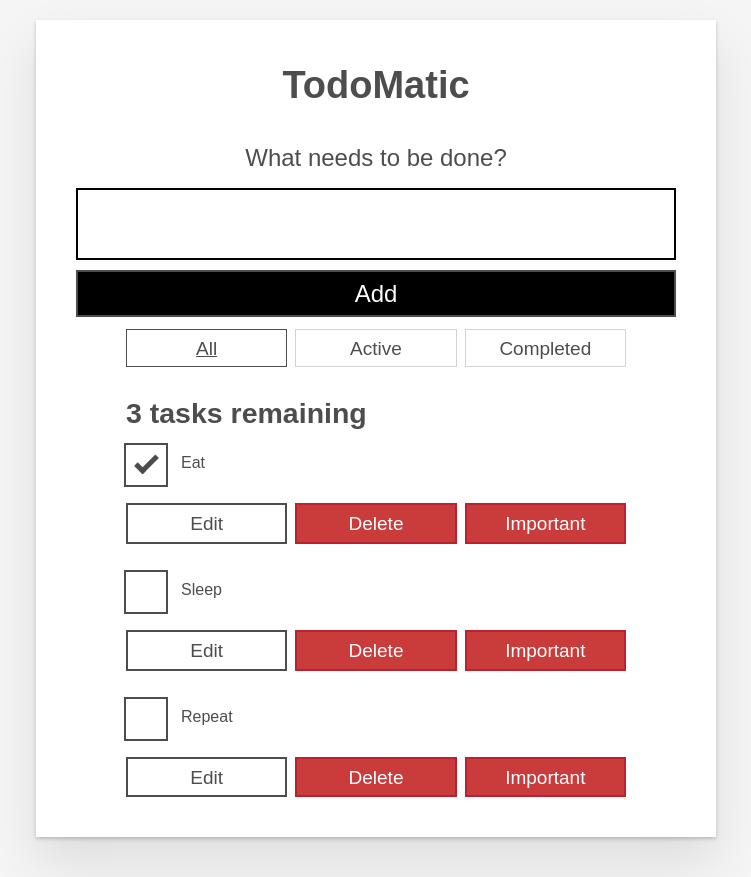
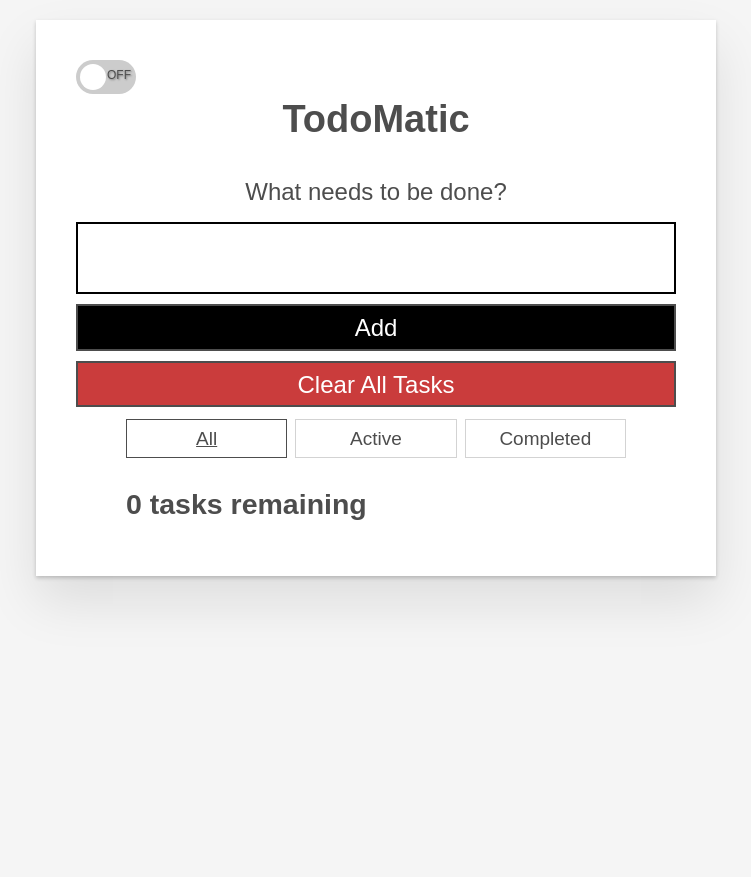
Before and after one commit to LuSilvaDeveloper/TodoMatic, a React (Create React App) app: page / in a window 1280 px wide. Shown: the whole page, without its empty margins (264-1015 px from the left). After the commit the page ends 800 px from the top, so only its background shows below. Built offline with nearby package versions, Linux system fonts and the light colour scheme.

Commit message:
Clear Tasks done / Toggle Button to switch Theme Done

```diff
--- a/package.json
+++ b/package.json
@@ -35,5 +35,8 @@
       "last 1 firefox version",
       "last 1 safari version"
     ]
+  },
+  "devDependencies": {
+    "jest": "^27.5.1"
   }
 }
--- a/src/App.js
+++ b/src/App.js
@@ -1,8 +1,8 @@
-import React, { useRef, useEffect, useState } from "react";
+import React, {useRef, useEffect, useState} from "react";
 import Todo from "./components/Todo";
 import Form from "./components/Form";
 import FilterButton from "./components/FilterButton";
-import { nanoid } from "nanoid";
+import {nanoid} from "nanoid";
 import usePrevious from "./functions/usePrevious";
 
 const FILTER_MAP = {
@@ -14,14 +14,41 @@ const FILTER_MAP = {
 const FILTER_NAMES = Object.keys(FILTER_MAP);
 
 function App(props) {
-  const [tasks, setTasks] = useState(props.tasks);
+
+    // useState Hooks
+    const [tasks, setTasks] = useState([]);
     const [filter, setFilter] = useState('All');
+    const [isDark, setDark] = useState(false);
+    // Theme Switcher Have a useState hook to keep track of theme state
+    // isDark, setDark
+    // create a CSS class in index.css for dark theme
+    // I need a toggle
+    // Conditionally render css class based on theme state
+    // Where I need
+    // About GitHub, make a nice readme.
 
+    useEffect(() => {
+        const data = localStorage.getItem('listOfTasks');
+        if (data) {
+            setTasks(JSON.parse(data));
+        }
+    }, []);
+
+    useEffect(() => {
+        localStorage.setItem('listOfTasks', JSON.stringify(tasks));
+    }, [tasks]); // Optimization
+
+
+    function handleClear() {
+        localStorage.clear();
+        setTasks([]);
+    }
 
     function addTask(name) {
         const newTask = {id: `todo-${nanoid()}`, name, completed: false};
         setTasks([...tasks, newTask]);
     }
+
     function toggleTaskCompleted(id) {
         const updatedTasks = tasks.map((task) => {
             if (id === task.id) {
@@ -31,10 +58,13 @@ function App(props) {
         });
         setTasks(updatedTasks);
     }
+
     function deleteTask(id) {
         const remainingTasks = tasks.filter((task) => id !== task.id);
         setTasks(remainingTasks);
     }
+
+    console.log(tasks);
 
     function editTask(id, newName) {
         const editedTaskList = tasks.map((task) => {
@@ -46,14 +76,13 @@ function App(props) {
         setTasks(editedTaskList);
     }
 
-
     const taskList = tasks.filter(FILTER_MAP[filter]).map((task) => (
         <Todo
             id={task.id}
             name={task.name}
             completed={task.completed}
             key={task.id}
-      toggleTaskCompleted = {toggleTaskCompleted}
+            toggleTaskCompleted={toggleTaskCompleted}
             deleteTask={deleteTask}
             editTask={editTask}
         />
@@ -78,9 +107,19 @@ function App(props) {
         }
     }, [tasks.length, prevTaskLength])
     return (
-    <div className="todoapp stack-large">
+        <div className={isDark ? "todoapp-dark stack-large" : "todoapp stack-large"}>
+            <label className = "switch">
+                <input type="checkbox"
+                       onClick={() => setDark(!isDark)}
+                />
+                <span className= "slider round"></span>
+                <span className="labels" data-on="ON" data-off="OFF"></span>
+            </label>
             <h1>TodoMatic</h1>
-      <Form addTask={addTask} />
+            <Form
+                addTask={addTask}
+                handleClear={handleClear}
+            />
             <div className="filters btn-group stack-exception">
                 {filterList}
             </div>
@@ -94,8 +133,13 @@ function App(props) {
             >
                 {taskList}
             </ul>
+
         </div>
     );
 }
 
 export default App;
+
+// Change btn__primary and secondary
+// todoapp
+// Change btn
--- a/src/components/Form.js
+++ b/src/components/Form.js
@@ -1,7 +1,8 @@
-import React, { useState } from "react";
+import React, {useState, useEffect} from "react";
 
 function Form(props) {
     const [name, setName] = useState("");
+    const [isClear, setClear] = useState(false);
 
     function handleSubmit(e) {
         e.preventDefault();
@@ -13,13 +14,15 @@ function Form(props) {
         setName(e.target.value);
     }
 
-    return(
+
+    return (
         <form onSubmit={handleSubmit}>
             <h2 className="label-wrapper">
                 <label htmlFor="new-todo-input" className="label__lg">
                     What needs to be done?
                 </label>
             </h2>
+
             <input
                 type="text"
                 id="new-todo-input"
@@ -32,6 +35,13 @@ function Form(props) {
             <button type="submit" className="btn btn__primary btn__lg">
                 Add
             </button>
+            <button
+                type="button"
+                className="btn btn__secondary btn__lg"
+                onClick={() => props.handleClear()}
+            >
+                Clear All Tasks
+            </button>
         </form>
     );
 }
--- a/src/index.css
+++ b/src/index.css
@@ -61,6 +61,8 @@ body {
   background-color: #f5f5f5;
   color: #4d4d4d;
 }
+
+
 @media screen and (min-width: 620px) {
   body {
     font-size: 1.9rem;
@@ -98,6 +100,10 @@ body {
 .btn__primary {
   color: #fff;
   background-color: #000;
+}
+.btn__secondary {
+  color: #fff;
+  background-color: #ca3c3c;
 }
 .btn-group {
   display: flex;
@@ -145,6 +151,15 @@ body {
   margin-top: 1.2rem;
 }
 /* END GLOBAL STYLES */
+.todoapp-dark {
+  background: #3F3F3F;
+  color: #fff;
+  margin: 2rem 0 4rem 0;
+  padding: 1rem;
+  position: relative;
+  box-shadow: 0 2px 4px 0 rgba(0, 0, 0, 0.2), 0 2.5rem 5rem 0 rgba(0, 0, 0, 0.1);
+}
+
 .todoapp {
   background: #fff;
   margin: 2rem 0 4rem 0;
@@ -156,6 +171,10 @@ body {
   .todoapp {
     padding: 4rem;
   }
+  .todoapp-dark {
+    padding: 4rem;
+  }
+
 }
 .todoapp > * {
   max-width: 50rem;
@@ -166,6 +185,22 @@ body {
   max-width: 100%;
 }
 .todoapp > h1 {
+  display: block;
+  max-width: 100%;
+  text-align: center;
+  margin: 0;
+  margin-bottom: 1rem;
+}
+
+.todoapp-dark > * {
+  max-width: 50rem;
+  margin-left: auto;
+  margin-right: auto;
+}
+.todoapp-dark > form {
+  max-width: 100%;
+}
+.todoapp-dark > h1 {
   display: block;
   max-width: 100%;
   text-align: center;
@@ -296,3 +331,102 @@ body {
   text-decoration: underline;
   color: red;
 }
+
+.switch {
+  position: relative;
+  display: inline-block;
+  width: 60px;
+  height: 34px;
+}
+
+.switch input {
+  opacity: 0;
+  width: 0;
+  height: 0;
+}
+
+.slider {
+  position: absolute;
+  cursor: pointer;
+  top: 0;
+  left: 0;
+  right: 0;
+  bottom: 0;
+  background-color: #ccc;
+  -webkit-transition: .4s;
+  transition: .4s;
+}
+
+.slider:before {
+  position: absolute;
+  content: "";
+  height: 26px;
+  width: 26px;
+  left: 4px;
+  bottom: 4px;
+  background-color: white;
+  -webkit-transition: .4s;
+  transition: .4s;
+}
+
+input:checked + .slider {
+  background-color: #2196F3;
+}
+
+input:focus + .slider {
+  box-shadow: 0 0 1px #2196F3;
+}
+
+input:checked + .slider:before {
+  -webkit-transform: translateX(26px);
+  -ms-transform: translateX(26px);
+  transform: translateX(26px);
+}
+
+/* Rounded sliders */
+.slider.round {
+  border-radius: 34px;
+}
+
+.slider.round:before {
+  border-radius: 50%;
+}
+
+.switch .labels {
+  position: absolute;
+  top: 8px;
+  left: 0;
+  width: 100%;
+  height: 100%;
+  font-size: 12px;
+  font-family: sans-serif;
+  transition: all 0.4s ease-in-out;
+}
+
+.switch .labels::after {
+  content: attr(data-off);
+  position: absolute;
+  right: 5px;
+  color: #4d4d4d;
+  opacity: 1;
+  text-shadow: 1px 1px 2px rgba(0, 0, 0, 0.4);
+  transition: all 0.4s ease-in-out;
+}
+
+.switch .labels::before {
+  content: attr(data-on);
+  position: absolute;
+  left: 5px;
+  color: #ffffff;
+  opacity: 0;
+  text-shadow: 1px 1px 2px rgba(255, 255, 255, 0.4);
+  transition: all 0.4s ease-in-out;
+}
+
+.switch input:checked~.labels::after {
+  opacity: 0;
+}
+
+.switch input:checked~.labels::before {
+  opacity: 1;
+}
--- a/src/index.js
+++ b/src/index.js
@@ -4,15 +4,11 @@ import './index.css';
 import App from './App';
 import reportWebVitals from './reportWebVitals';
 
-const DATA = [
-  { id: "todo-0", name: "Eat", completed: true },
-  { id: "todo-1", name: "Sleep", completed: false },
-  { id: "todo-2", name: "Repeat", completed: false }
-]
+
 const root = ReactDOM.createRoot(document.getElementById('root'));
 root.render(
 
-    <App tasks={DATA}/>
+    <App />
 
 );
 
```
Also changed, not shown: 1 other file (tests, documents, lock files or other folders). Lines whose indentation alone changed are shown as unchanged.
